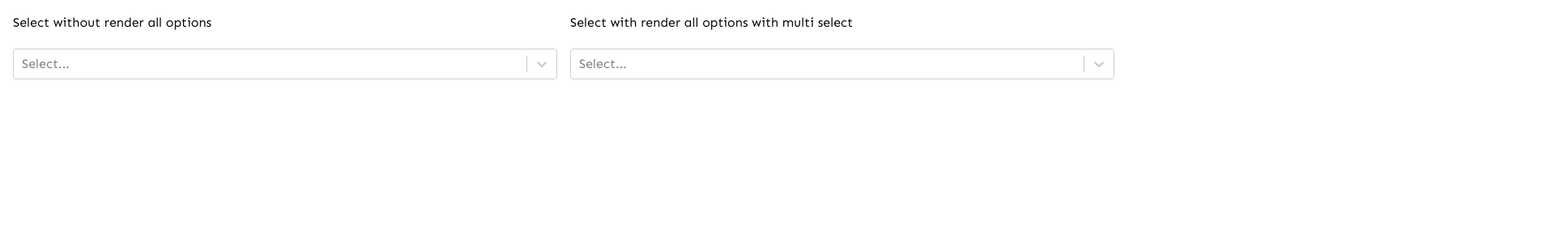
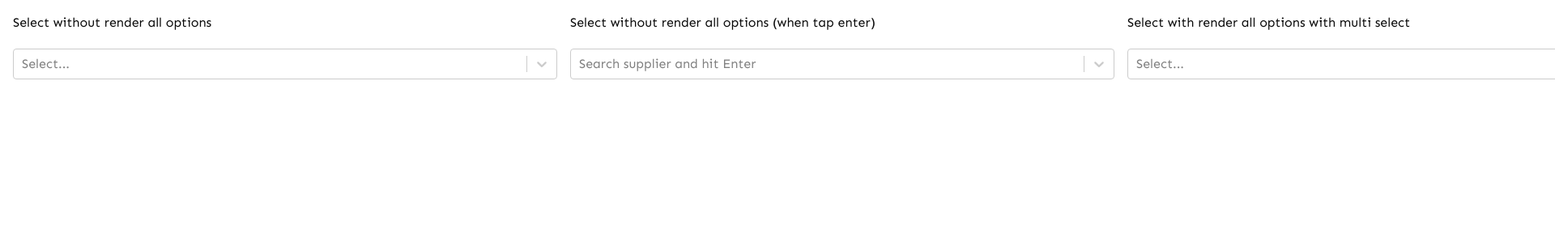
Before and after one commit to meshal23/restaurent-management-system, a React (Vite) app: page /react-select-async in a window 1280 px wide. Shown: the top 300 px of the page at 81% size, 1920 px wide, since content can reach past the window. Built offline with nearby package versions, Linux system fonts and the light colour scheme; no server answers; sample sign-in values are in the browser's storage; what tailwindcss-motion would draw is missing.

Commit message:
async select integrated

```diff
--- a/package.json
+++ b/package.json
@@ -10,6 +10,7 @@
     "preview": "vite preview"
   },
   "dependencies": {
+    "@radix-ui/react-accordion": "^1.2.8",
     "@radix-ui/react-slot": "^1.1.2",
     "@reduxjs/toolkit": "^2.6.1",
     "@tailwindcss/vite": "^4.0.13",
--- a/src/App.tsx
+++ b/src/App.tsx
@@ -16,6 +16,7 @@
 import BasicExample from "./ReactSelect/BasicExample";
 import AsynchronousSelect from "./ReactSelect/AsynchronousSelect";
 import StylingDropdown from "./ReactSelect/StylingDropdown";
+import { AccordionDemo } from "./Pages/AccoradtionDemo";
 
 function App() {
   const router = createBrowserRouter(
@@ -39,6 +40,9 @@
           <Route path="/react-select" element={<BasicExample />} />
           <Route path="/react-select-async" element={<AsynchronousSelect />} />
           <Route path="/react-select-styling" element={<StylingDropdown />} />
+
+          {/* shadcn component tests */}
+          <Route path="/shadcn-accordion" element={<AccordionDemo />} />
         </Route>
       </>
     )
--- /dev/null
+++ b/src/Pages/AccoradtionDemo.tsx
@@ -0,0 +1,33 @@
+import {
+  Accordion,
+  AccordionContent,
+  AccordionItem,
+  AccordionTrigger,
+} from "@/components/ui/accordion";
+
+export function AccordionDemo() {
+  return (
+    <Accordion type="single" collapsible className="w-full">
+      <AccordionItem value="item-1">
+        <AccordionTrigger>Is it accessible?</AccordionTrigger>
+        <AccordionContent>
+          Yes. It adheres to the WAI-ARIA design pattern.
+        </AccordionContent>
+      </AccordionItem>
+      <AccordionItem value="item-2">
+        <AccordionTrigger>Is it styled?</AccordionTrigger>
+        <AccordionContent>
+          Yes. It comes with default styles that matches the other
+          components&apos; aesthetic.
+        </AccordionContent>
+      </AccordionItem>
+      <AccordionItem value="item-3">
+        <AccordionTrigger>Is it animated?</AccordionTrigger>
+        <AccordionContent>
+          Yes. It&apos;s animated by default, but you can disable it if you
+          prefer.
+        </AccordionContent>
+      </AccordionItem>
+    </Accordion>
+  );
+}
--- /dev/null
+++ b/src/ReactSelect/AsyncAutoCompleteOnEnter.tsx
@@ -0,0 +1,71 @@
+import { FC, useRef, useState } from "react";
+import Select from "react-select";
+
+/* eslint-disable @typescript-eslint/no-explicit-any */
+interface AsyncAutoCompleteProps {
+  loadOptions: (inputVal: string) => any;
+  CustomOption: React.FC<any>;
+}
+const AsyncAutoCompleteOnEnter: FC<AsyncAutoCompleteProps> = ({
+  loadOptions,
+  CustomOption,
+}: AsyncAutoCompleteProps) => {
+  const [isLoading, setIsLoading] = useState(false);
+  const [options, setOptions] = useState([]);
+  const [inputValue, setInputValue] = useState("");
+  const [menuOpen, setMenuOpen] = useState(false);
+
+  const selectRef = useRef<any>(null);
+
+  // this function is for only load options when type enter key
+  const loadWhenEnter = async (e: React.KeyboardEvent) => {
+    if (e.key === "Enter" && inputValue.trim() !== "") {
+      e.preventDefault();
+      setIsLoading(true);
+      const results = await loadOptions(inputValue);
+      console.log(results);
+      setOptions(results || []);
+      setIsLoading(false);
+      setMenuOpen(true);
+
+      selectRef.current?.focus();
+
+      if (results?.length > 0) {
+        setTimeout(() => {
+          selectRef.current?.select?.openMenu();
+        }, 0);
+      }
+    }
+  };
+
+  // when the select input not have any value the menu will be close
+  const handleInputChange = (val: string) => {
+    setInputValue(val);
+    if (val.trim() === "") {
+      setOptions([]);
+      setMenuOpen(false); // close dropdown when input is cleared
+    }
+  };
+
+  return (
+    <Select
+      ref={selectRef}
+      className="mt-5 w-2xl"
+      options={options}
+      isLoading={isLoading}
+      onInputChange={handleInputChange}
+      components={{ Option: CustomOption }}
+      onKeyDown={loadWhenEnter}
+      placeholder="Search supplier and hit Enter"
+      isClearable
+      isSearchable
+      menuIsOpen={menuOpen}
+      onChange={(val) => {
+        console.log("Selected:", val);
+        setMenuOpen(false); // close after selection
+      }}
+    />
+  );
+};
+
+export default AsyncAutoCompleteOnEnter;
--- a/src/ReactSelect/AsynchronousSelect.tsx
+++ b/src/ReactSelect/AsynchronousSelect.tsx
@@ -1,10 +1,24 @@
 /* eslint-disable @typescript-eslint/no-explicit-any */
 import axios from "axios";
 import AsyncSelect from "react-select/async";
+import Select from "react-select";
+import CustomOption from "./CustomOption/CustomOption";
+import { useRef, useState } from "react";
+import AsyncAutoCompleteOnEnter from "./AsyncAutoCompleteOnEnter";
 
 const API_URL = "https://jsonplaceholder.typicode.com/users";
 
 const AsynchronousSelect = () => {
+  // states for load options when enter
+  const [isLoading, setIsLoading] = useState(false);
+  const [options, setOptions] = useState([]);
+  const [inputValue, setInputValue] = useState("");
+  const [menuOpen, setMenuOpen] = useState(false);
+
+  const selectRef = useRef<any>(null);
+
+  // end of states load options when enter
+
   const handleChange = (selectedOption: any) => console.log(selectedOption);
 
   /*
@@ -44,7 +58,6 @@
   const loadOptions = async (inputValue: string) => {
     try {
       const response = await axios.get(API_URL);
-
       const users = response.data;
 
       const filteredUsers = users?.filter((user: any) =>
@@ -52,12 +65,41 @@
       );
 
       return filteredUsers?.map((user: any) => ({
-        label: user.name,
+        label: `${user.name} |  ${user.email}`,
+        componentData: user,
         value: user.id,
       }));
     } catch (e) {
       const err = e instanceof Error;
       console.error("Error loading options:", String(err));
+    }
+  };
+
+  // this function is for only load options when type enter key
+  const loadWhenEnter = async (e: React.KeyboardEvent) => {
+    if (e.key === "Enter" && inputValue.trim() !== "") {
+      e.preventDefault();
+      setIsLoading(true);
+      const results = await loadOptions(inputValue);
+      console.log(results);
+      setOptions(results || []);
+      setIsLoading(false);
+      setMenuOpen(true);
+
+      selectRef.current?.focus();
+      if (results?.length > 0) {
+        setTimeout(() => {
+          selectRef.current?.select?.openMenu();
+        }, 0);
+      }
+    }
+  };
+
+  const handleInputChange = (val: string) => {
+    setInputValue(val);
+    if (val.trim() === "") {
+      setOptions([]);
+      setMenuOpen(false); // 👈 close dropdown when input is cleared
     }
   };
   return (
@@ -68,7 +110,48 @@
           <AsyncSelect
             className="mt-5 w-2xl"
             loadOptions={loadOptions}
+            components={{ Option: CustomOption }}
             onChange={handleChange}
+          />
+        </div>
+
+        {/* for these requirement asyncSelect won't work properly you might want to use
+        regular Select from react-select */}
+
+        <div className="">
+          <h1>Select without render all options (when tap enter)</h1>
+          {/* <AsyncSelect
+            className="mt-5 w-2xl"
+            loadOptions={async () => Promise.resolve(options)}
+            components={{ Option: CustomOption }}
+            onChange={handleChange}
+            onInputChange={(value) => setInputValue(value)}
+            isLoading={isLoading}
+            defaultOptions={false}
+            onKeyDown={loadWhenEnter}
+            menuIsOpen={undefined}
+          /> */}
+          {/* <Select
+            ref={selectRef}
+            className="mt-5 w-2xl"
+            options={options}
+            isLoading={isLoading}
+            onInputChange={handleInputChange}
+            components={{ Option: CustomOption }}
+            onKeyDown={loadWhenEnter}
+            placeholder="Search supplier and hit Enter"
+            isClearable
+            isSearchable
+            menuIsOpen={menuOpen}
+            onChange={(val) => {
+              console.log("Selected:", val);
+              setMenuOpen(false); // close after selection
+            }}
+          /> */}
+
+          <AsyncAutoCompleteOnEnter
+            loadOptions={loadOptions}
+            CustomOption={CustomOption}
           />
         </div>
 
--- /dev/null
+++ b/src/ReactSelect/CustomOption/CustomOption.tsx
@@ -0,0 +1,27 @@
+/* eslint-disable @typescript-eslint/no-explicit-any */
+
+const CustomOption = (props: any) => {
+  const user = props.data.componentData;
+  if (!user) console.log("no user detected");
+
+  console.log(user);
+  return (
+    <div
+      ref={props.innerRef}
+      {...props.innerProps}
+      style={{
+        padding: "10px",
+        backgroundColor: props.isFocused ? "#f0f0f0" : "#fff",
+        borderBottom: "1px solid #eee",
+        cursor: "pointer",
+      }}
+    >
+      <div style={{ fontWeight: "bold", color: "#007bff" }}>{user.name}</div>
+      <div style={{ color: "#28a745" }}>Postal Code: {user.email}</div>
+      <div style={{ color: "#6f42c1" }}>Street: {user.address?.street}</div>
+      <div style={{ color: "#fd7e14" }}>Qty: {user.username}</div>
+    </div>
+  );
+};
+
+export default CustomOption;
--- a/src/TanstackForm/ValidateForm.tsx
+++ b/src/TanstackForm/ValidateForm.tsx
@@ -36,6 +36,8 @@
       alert(JSON.stringify(value, null, 2));
     },
   });
+
+  console.log(form.getFieldValue("skills"));
 
   return (
     <section className="w-full items-center justify-center">
--- /dev/null
+++ b/src/components/ui/accordion.tsx
@@ -0,0 +1,64 @@
+import * as React from "react"
+import * as AccordionPrimitive from "@radix-ui/react-accordion"
+import { ChevronDownIcon } from "lucide-react"
+
+import { cn } from "@/lib/utils"
+
+function Accordion({
+  ...props
+}: React.ComponentProps<typeof AccordionPrimitive.Root>) {
+  return <AccordionPrimitive.Root data-slot="accordion" {...props} />
+}
+
+function AccordionItem({
+  className,
+  ...props
+}: React.ComponentProps<typeof AccordionPrimitive.Item>) {
+  return (
+    <AccordionPrimitive.Item
+      data-slot="accordion-item"
+      className={cn("border-b last:border-b-0", className)}
+      {...props}
+    />
+  )
+}
+
+function AccordionTrigger({
+  className,
+  children,
+  ...props
+}: React.ComponentProps<typeof AccordionPrimitive.Trigger>) {
+  return (
+    <AccordionPrimitive.Header className="flex">
+      <AccordionPrimitive.Trigger
+        data-slot="accordion-trigger"
+        className={cn(
+          "focus-visible:border-ring focus-visible:ring-ring/50 flex flex-1 items-start justify-between gap-4 rounded-md py-4 text-left text-sm font-medium transition-all outline-none hover:underline focus-visible:ring-[3px] disabled:pointer-events-none disabled:opacity-50 [&[data-state=open]>svg]:rotate-180",
+          className
+        )}
+        {...props}
+      >
+        {children}
+        <ChevronDownIcon className="text-muted-foreground pointer-events-none size-4 shrink-0 translate-y-0.5 transition-transform duration-200" />
+      </AccordionPrimitive.Trigger>
+    </AccordionPrimitive.Header>
+  )
+}
+
+function AccordionContent({
+  className,
+  children,
+  ...props
+}: React.ComponentProps<typeof AccordionPrimitive.Content>) {
+  return (
+    <AccordionPrimitive.Content
+      data-slot="accordion-content"
+      className="data-[state=closed]:animate-accordion-up data-[state=open]:animate-accordion-down overflow-hidden text-sm"
+      {...props}
+    >
+      <div className={cn("pt-0 pb-4", className)}>{children}</div>
+    </AccordionPrimitive.Content>
+  )
+}
+
+export { Accordion, AccordionItem, AccordionTrigger, AccordionContent }
```
Also changed, not shown: 1 other file (tests, documents, lock files or other folders).
